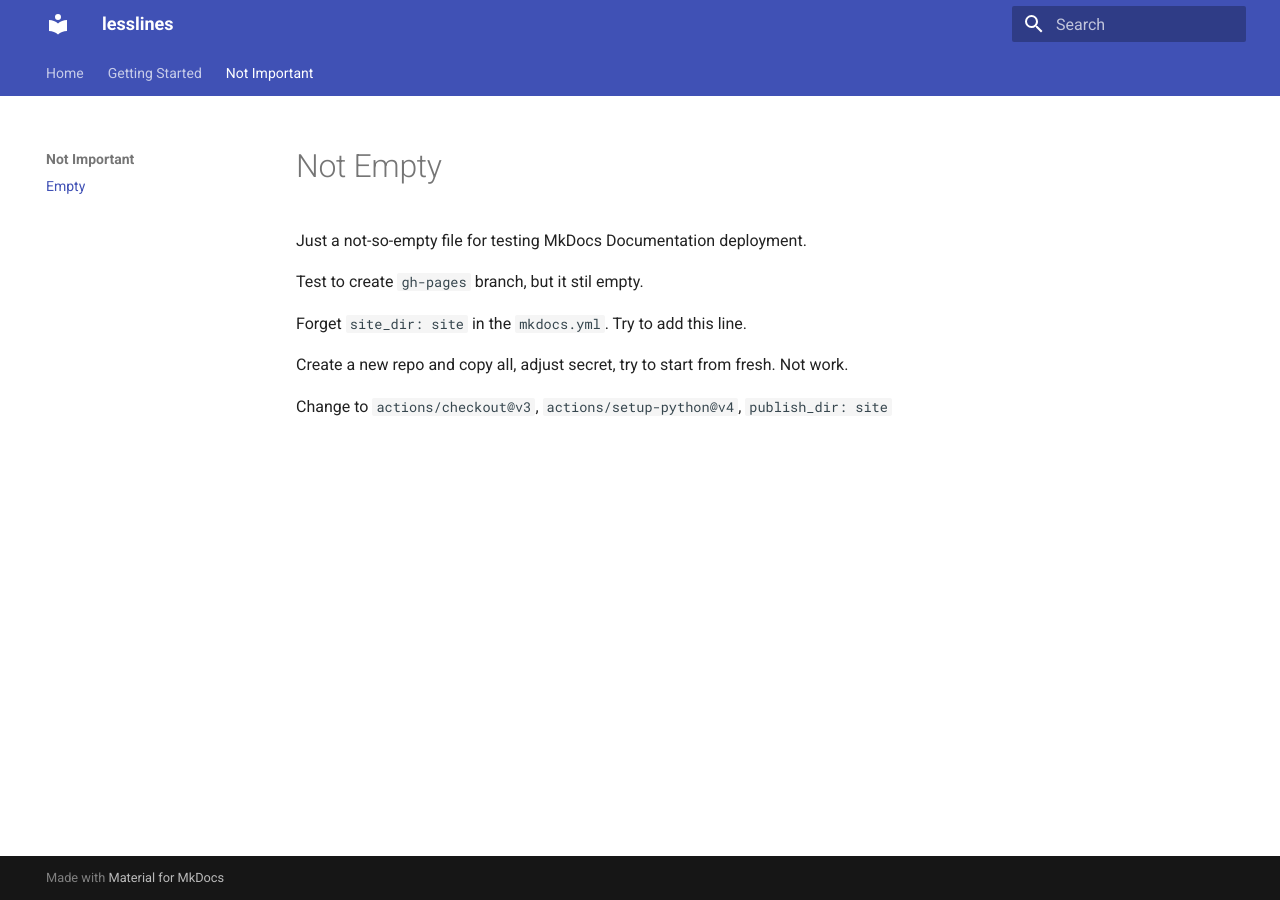
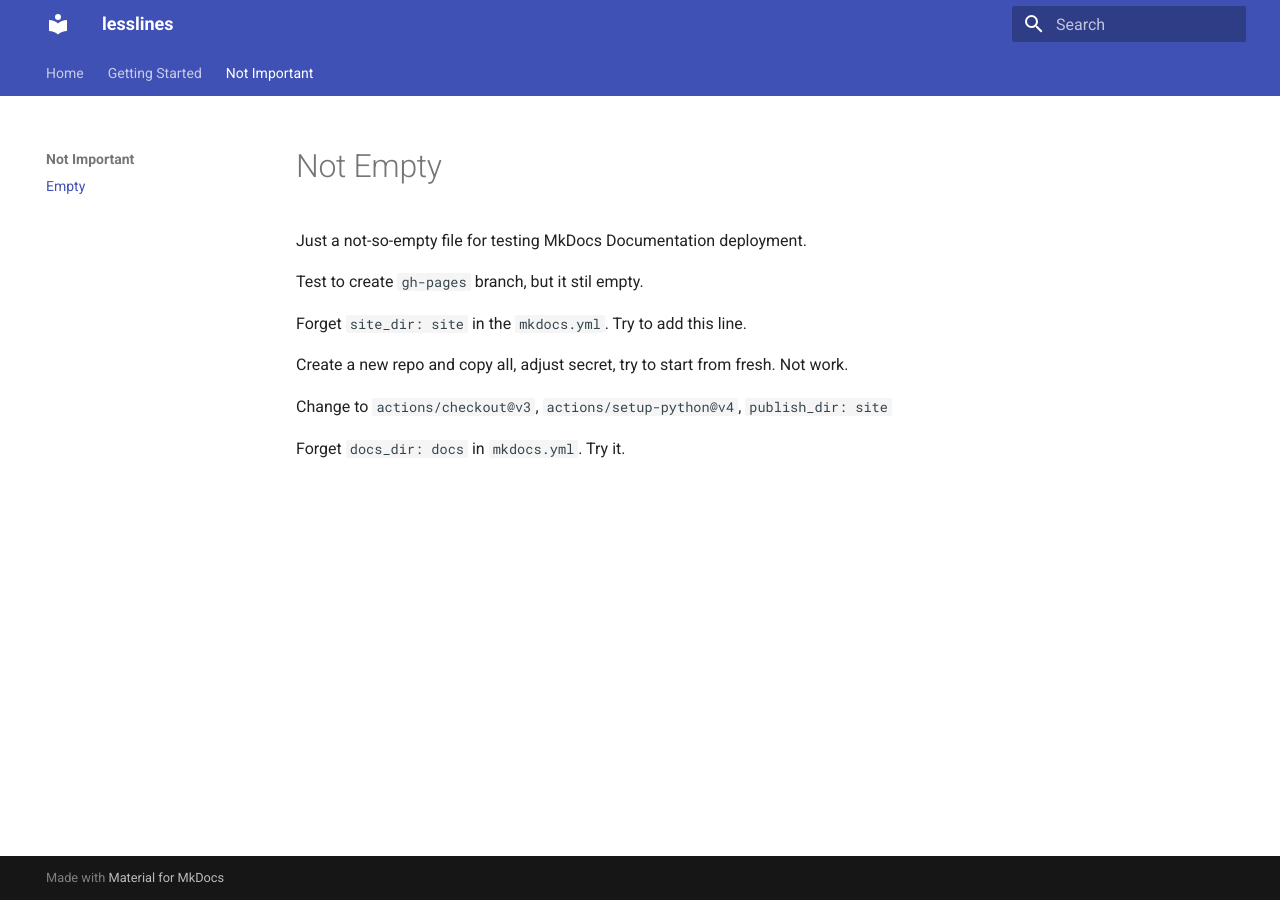
Before and after one commit to dudung/leli-test, an MkDocs documentation site: the page built from docs/empty.md, in a window 1280 px wide. Built offline with MkDocs 1.6.1 and Material for MkDocs 9.7.7, drawn with Linux system fonts in a browser that asks for light colours.

Commit message:
update docs

```diff
--- a/docs/empty.md
+++ b/docs/empty.md
@@ -9,3 +9,5 @@ Forget `site_dir: site` in the `mkdocs.yml`. Try to add this line.
 Create a new repo and copy all, adjust secret, try to start from fresh. Not work.
 
 Change to `actions/checkout@v3`, `actions/setup-python@v4`, `publish_dir: site`
+
+Forget `docs_dir: docs` in `mkdocs.yml`. Try it.
```
